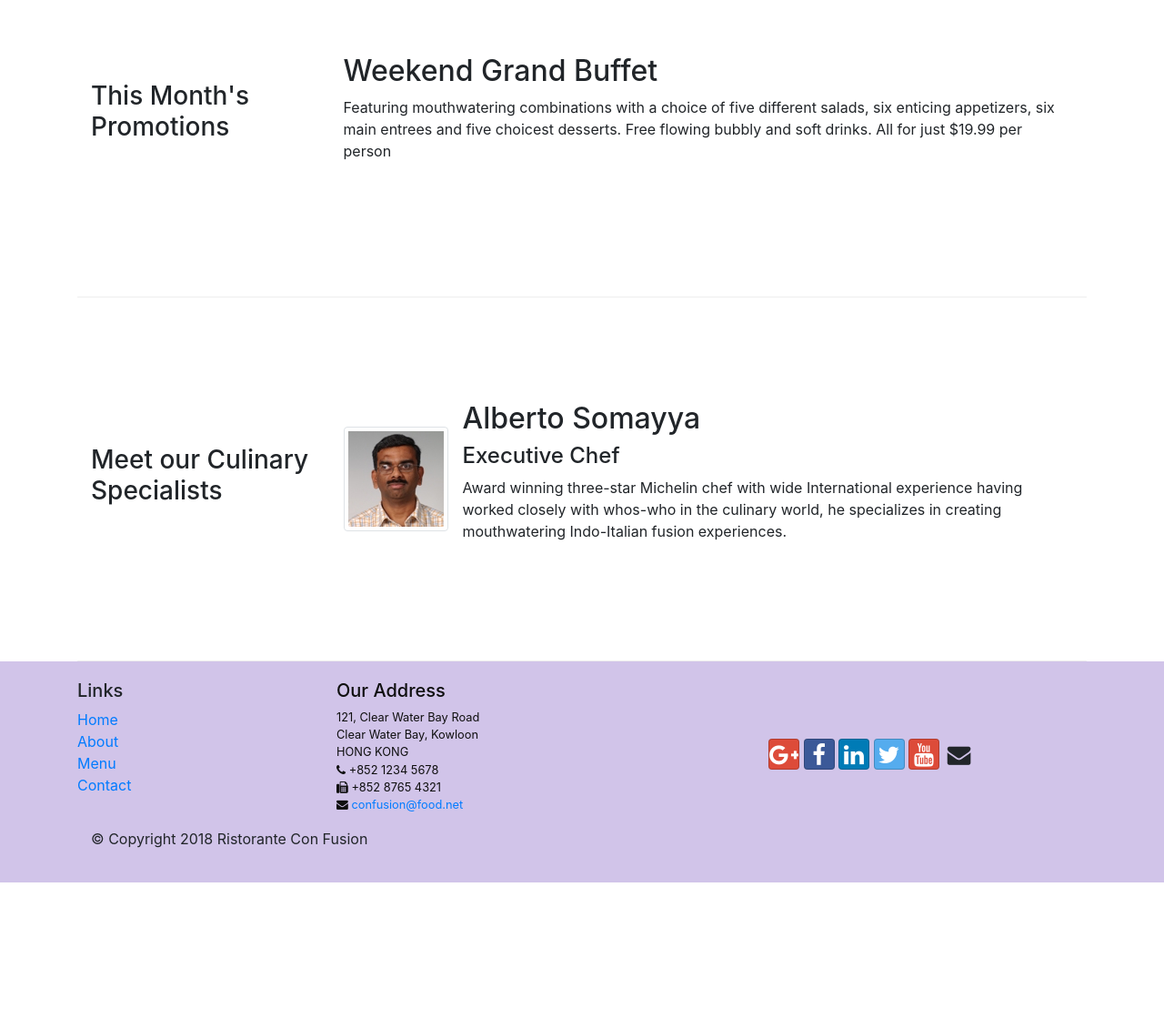
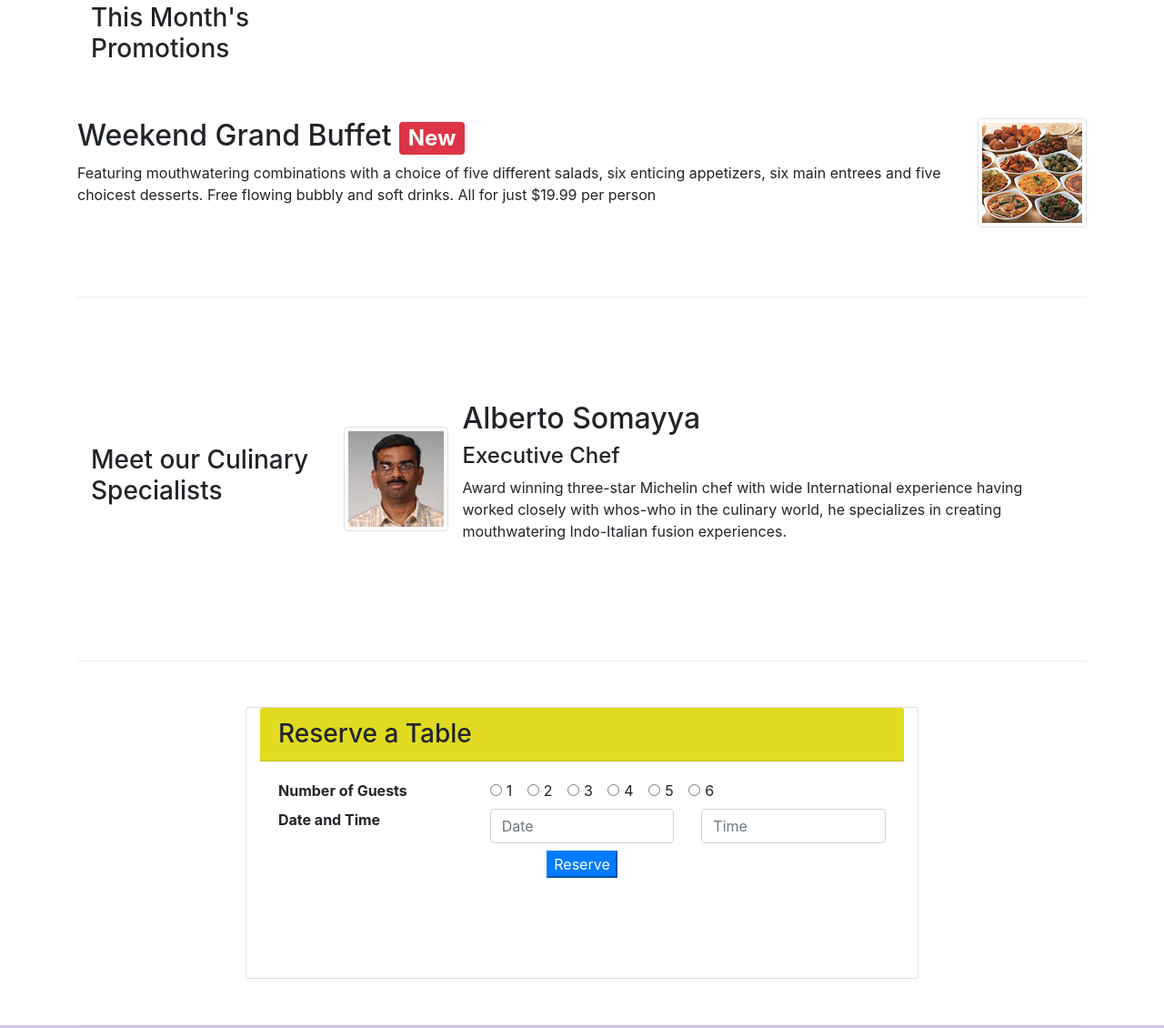
Before and after one commit to AshiqPranto/Bootstraps_Practice_With_Coursera, a website: page index.html in a window 1280 px wide. Shown: the part 757-1887 px from the top of the page at 91% size. Before the commit the page ends 1727 px from the top, so only its background shows below. Drawn offline with nearby package versions, Linux system fonts and the light colour scheme.

Commit message:
assignment-2 done

```diff
--- a/css/styles.css
+++ b/css/styles.css
@@ -38,3 +38,19 @@
     /* background-color: #512DA8; */
     background-color: #000;
 }
+
+.tab-content {
+    border-left: 1px solid #ddd;
+    border-right: 1px solid #ddd;
+    border-bottom: 1px solid #ddd;
+    padding: 10px;
+}
+.card-header-color{
+    background-color: #e0da21;
+}
+.radio-inline-margin{
+    margin-left: 5px;
+}
+.reserve-btn-center{
+    margin:auto;
+}
--- a/index.html
+++ b/index.html
@@ -49,8 +49,11 @@
                     <h1>Ristorante con Fusion</h1>
                     <p>We take inspiration from the World's best cuisines, and create a unique fusion experience. Our lipsmacking creations will tickle your culinary senses!</p>
                 </div>
-                <div class="col-12 col-sm align-self-center">
+                <div class="col-12 col-sm-3 align-self-center">
                     <img src="./img/logo.png" alt="Logo" class="img-fluid">
+                </div>
+                <div class="col-12 col-sm-3 align-self-center">
+                    <button class="btn btn-primary card-header-color">Reserve Table</button>
                 </div>
             </div>
         </div>
@@ -79,9 +82,14 @@
             <div class="col-12 col-sm-4 col-md-3">
                 <h3>This Month's Promotions</h3>
             </div>
-            <div class="col-12 col-sm col-md">
-                <h2>Weekend Grand Buffet</h2>
-                <p>Featuring mouthwatering combinations with a choice of five different salads, six enticing appetizers, six main entrees and five choicest desserts. Free flowing bubbly and soft drinks. All for just $19.99 per person </p>
+            <!-- <div class="col-12 col-sm col-md"> -->
+                <!-- </div> -->
+                <div class="media">
+                    <div class="media-body">
+                        <h2>Weekend Grand Buffet <span class="badge badge-danger">New</span></h2>
+                        <p class="d-none d-sm-block">Featuring mouthwatering combinations with a choice of five different salads, six enticing appetizers, six main entrees and five choicest desserts. Free flowing bubbly and soft drinks. All for just $19.99 per person </p>
+                    </div>
+                <img class="img-thumbnail" src="img/buffet.png" alt="">
             </div>
         </div>
 
@@ -102,6 +110,52 @@
                             creating mouthwatering Indo-Italian fusion experiences.
                             </p>
                     </div>
+                </div>
+            </div>
+        </div>
+        <div class="row row-content justify-content-center">
+            <div class="card col-8">
+                <h3 class="card-header card-header-color">Reserve a Table</h3>
+                <div class="card-body">
+                    <dl class="row">
+                        <dt class="col-12 col-sm-4">Number of Guests</dt>
+                        <dd class="col-12 col-sm-8">
+                            <div class="form-check form-check-inline">
+                                <input class="form-check-input" type="radio" name="inlineRadioOptions" id="inlineRadio1" value="option1">
+                                <label class="form-check-label" for="inlineRadio1">1</label>
+                            </div>
+                            <div class="form-check form-check-inline">
+                                <input class="form-check-input" type="radio" name="inlineRadioOptions" id="inlineRadio2" value="option2">
+                                <label class="form-check-label" for="inlineRadio2">2</label>
+                            </div>
+                            <div class="form-check form-check-inline">
+                                <input class="form-check-input" type="radio" name="inlineRadioOptions" id="inlineRadio3" value="option3">
+                                <label class="form-check-label" for="inlineRadio3">3</label>
+                            </div>
+                            <div class="form-check form-check-inline">
+                                <input class="form-check-input" type="radio" name="inlineRadioOptions" id="inlineRadio4" value="option3">
+                                <label class="form-check-label" for="inlineRadio4">4</label>
+                            </div>
+                            <div class="form-check form-check-inline">
+                                <input class="form-check-input" type="radio" name="inlineRadioOptions" id="inlineRadio5" value="option3">
+                                <label class="form-check-label" for="inlineRadio5">5</label>
+                            </div>
+                            <div class="form-check form-check-inline">
+                                <input class="form-check-input" type="radio" name="inlineRadioOptions" id="inlineRadio6" value="option3">
+                                <label class="form-check-label" for="inlineRadio6">6</label>
+                            </div>
+                        </dd>
+                        <dt class="col-12 col-sm-4">Date and Time</dt>
+                        <dd class="col-12 col-sm-4">
+                            <input type="text" class="form-control" id="inputDate" placeholder="Date">
+                        </dd>
+                        <dd class="col-12 col-sm-4">
+                            <input type="text" class="form-control" id="inputTime" placeholder="Time">
+                        </dd>
+                        <dt class="reserve-btn-center">
+                            <button class="btn-primary" id="reserveButton">Reserve</button>
+                        </dt>
+                    </dl>
                 </div>
             </div>
         </div>
```
Also changed, not shown: aboutus.html (+29 -0 lines).
